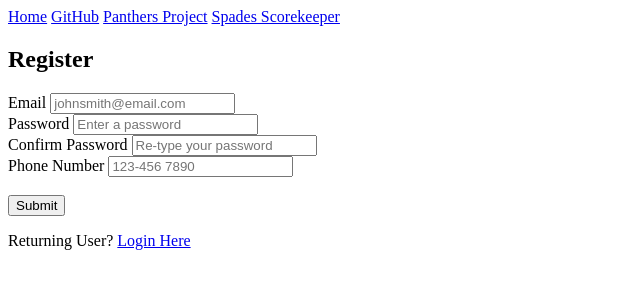
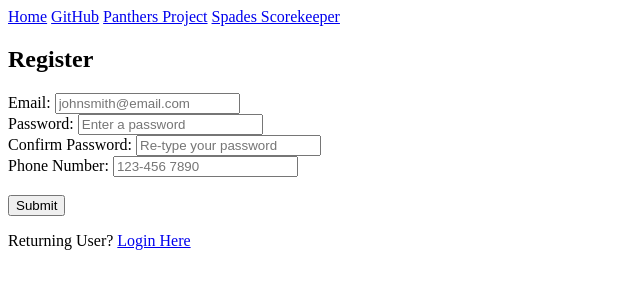
Before and after one commit to viktordmngz/Frontend-Simplified, a plain HTML site: page Practice HTML Page/register.html in a window 1280 px wide. Shown: the full height of the page, 0-640 px from the left. Drawn offline with Linux system fonts and the light colour scheme.

Commit message:
Update register.html

```diff
--- a/Practice HTML Page/register.html
+++ b/Practice HTML Page/register.html
@@ -10,7 +10,6 @@
   <nav>
       <a href="/index.html" target="_self">Home</a>
       <a href="https://github.com/viktordmngz" target="_blank">GitHub</a>
-      <!-- <a href="https://instagram.com/asian.vik" target="_blank">Instagram</a> -->
       <a href="https://docs.google.com/spreadsheets/d/17pGnPjK4HJbM3Q0wuUsWGaN89ixT2SNpBrpwNVYY64w/edit?usp=sharing" target="_blank">Panthers Project</a>
       <a href="https://docs.google.com/spreadsheets/d/18yN5wz36BW9GmIAQdjP0lmMrRG1Y8mphA8FcUHWr9Nw/edit?usp=sharing" target="_blank">Spades Scorekeeper</a>
       <!-- <a href="/login.html" target="_self">Login/Register</a> -->
@@ -18,19 +17,19 @@
   <h2>Register</h2>
   <form>
     <div>
-      <label>Email</label>
+      <label>Email: </label>
       <input type="email" placeholder="johnsmith@email.com" required>
     </div>
     <div>
-      <label>Password</label>
+      <label>Password: </label>
       <input type="password" placeholder="Enter a password" required>
     </div>
     <div>
-      <label>Confirm Password</label>
-      <input type="password" placeholder="Re-type your password">
+      <label>Confirm Password: </label>
+      <input type="password" placeholder="Re-type your password" required>
     </div>
     <div>
-      <label>Phone Number</label>
+      <label>Phone Number: </label>
       <input type="tel" pattern="[0-9]{3}-[0-9]{3} [0-9]{4}" required placeholder="123-456 7890">
     </div>
     <br>
```
